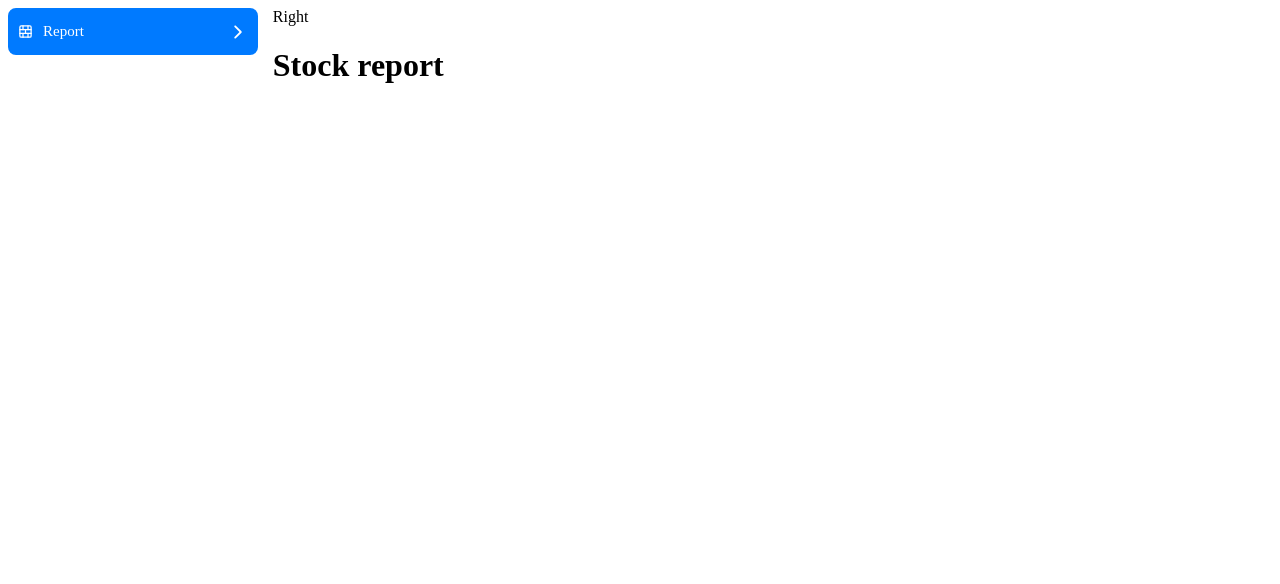
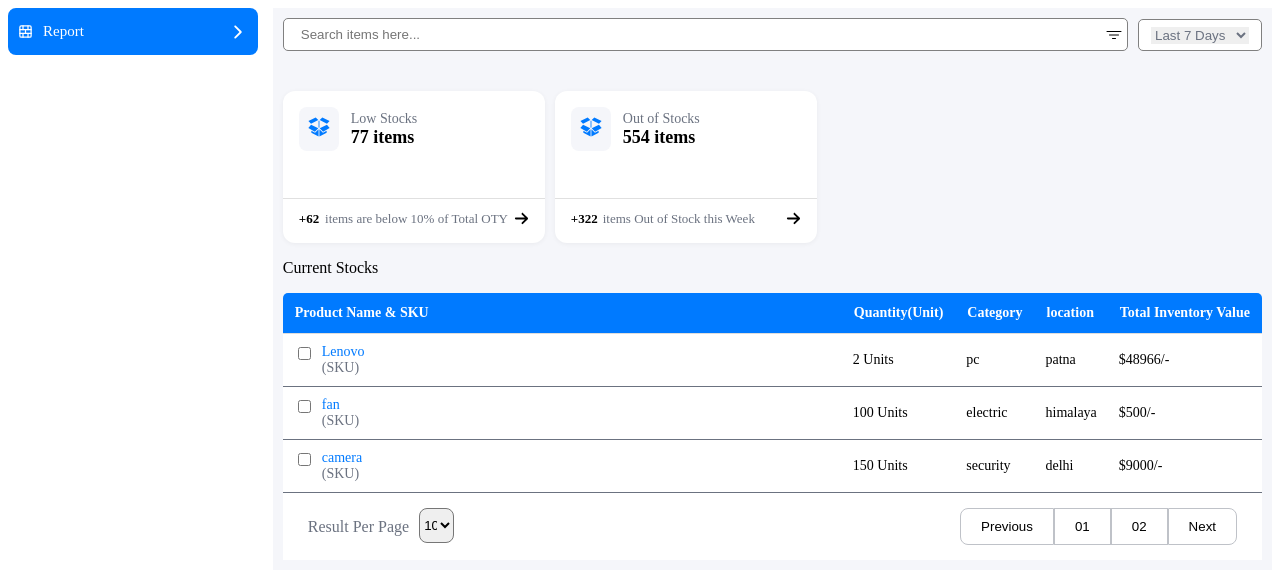
Before and after one commit to itsJitu/sales-report, a React (Vite) app: page / in a window 1280 px wide. Shown: the top 584 px of the page. Built offline with nearby package versions, Linux system fonts and the light colour scheme.

Commit message:
completed First page Stock report

```diff
--- a/src/components/First.jsx
+++ b/src/components/First.jsx
@@ -116,7 +116,7 @@ function First() {
         </div>
 
         <div style={{ width: "80%" }}>
-          Right
+
           <Outlet />
         </div>
       </div>
--- a/src/components/StockReport.jsx
+++ b/src/components/StockReport.jsx
@@ -1,13 +1,218 @@
-import React from 'react'
+import React from "react";
+import "./StockeReport.css";
+import { IoFilterOutline } from "react-icons/io5";
+import { GiCardboardBox } from "react-icons/gi";
+import { FaArrowRight } from "react-icons/fa6";
+
+const dummyData = [
+  {
+    id: 1,
+    productName: "Lenovo",
+    quantity: "2",
+    category: "pc",
+    location: "patna",
+    totalinventeryvalue: "48966",
+  },
+  {
+    id: 2,
+    productName: "fan",
+    quantity: "100",
+    category: "electric",
+    location: "himalaya",
+    totalinventeryvalue: "500",
+  },
+  {
+    id: 3,
+    productName: "camera",
+    quantity: "150",
+    category: "security",
+    location: "delhi",
+    totalinventeryvalue: "9000",
+  },
+];
 
 function StockReport() {
   return (
-  <>
-    <div>
-      <h1>Stock report</h1>
-    </div>
-  </>
-  )
+    <>
+      <div className="container">
+        <div className="header">
+          {/* search-bar */}
+          <div className="search">
+            <input
+              type="Search"
+              placeholder="Search items here..."
+              className="search-bar"
+            />
+            <IoFilterOutline />
+          </div>
+
+          {/* Sorting & input */}
+          <div className="select">
+            <select className="sort">
+              <option>Last 7 Days</option>
+
+              <option>Last 10 Days</option>
+
+              <option>Last 30 Days</option>
+            </select>
+          </div>
+        </div>
+
+        {/* Boxes */}
+
+        <div className="box-container">
+          {/* box-1 */}
+          <div className="stock-card">
+            <div className="stock-content">
+              <div className="icon">
+                <GiCardboardBox className="box-icon" />
+              </div>
+              <div className="text">
+                <p className="title">Low Stocks</p>
+                <p className="count">
+                  <b className="bold">77 items</b>
+                </p>
+              </div>
+            </div>
+
+            <div className="footer">
+              <hr className="divider" />
+              <div className="footer-text">
+                <span>
+                  <b>+62</b>
+                </span>
+                <span className="footer-text-color">
+                  items are below 10% of Total OTY
+                </span>
+                <div>
+                  <FaArrowRight
+                    style={{ fontSize: "15px" }}
+                    className="arrow-icon"
+                  />
+                </div>
+              </div>
+            </div>
+          </div>
+
+          {/* box-2 */}
+          <div className="stock-card">
+            <div className="stock-content">
+              <div className="icon">
+                <GiCardboardBox className="box-icon" />
+              </div>
+              <div className="text">
+                <p className="title">Out of Stocks</p>
+                <p className="count">
+                  <b className="bold">554 items</b>
+                </p>
+              </div>
+            </div>
+
+            <div className="footer">
+              <hr className="divider" />
+              <div className="footer-text">
+                <div className="span-footer">
+                  <span>
+                    <b>+322</b>
+                  </span>
+                  <span className="footer-text-color">
+                    items Out of Stock this Week
+                  </span>
+                </div>
+                <div>
+                  <FaArrowRight
+                    style={{ fontSize: "15px" }}
+                    className="arrow-icon"
+                  />
+                </div>
+              </div>
+            </div>
+          </div>
+        </div>
+
+        {/* Table Container */}
+
+        <div>
+          <div style={{color: "#000000"}}>
+            <p>Current Stocks</p>
+          </div>
+
+          <div className="table-div">
+            <table>
+              <thead>
+                <tr className="table-stock">
+                  <th
+                    style={{
+                      textAlign: "left",
+                      borderTopLeftRadius: "5px",
+                      width: "70%",
+                    }}
+                  >
+                    Product Name & SKU
+                  </th>
+                  <th>Quantity(Unit)</th>
+                  <th>Category</th>
+                  <th>location</th>
+                  <th style={{ borderTopRightRadius: "5px" }}>
+                    Total Inventory Value
+                  </th>
+                </tr>
+              </thead>
+
+              <tbody>
+                {dummyData.map((item) => (
+                  <tr className="content" key={item.id}>
+                    <td className="table-details">
+                      <div className="checkbox">
+                        <div>
+                          <input type="checkbox" />
+                        </div>
+                        <div>
+                          <span style={{color:"#007AFF"}}>{item.productName}</span> <br /> <span style={{color:"#6B7280"}}>(SKU)</span>
+                        </div>
+                      </div>
+                    </td>
+                    <td className="table-details">{item.quantity} Units</td>
+                    <td className="table-details">{item.category}</td>
+                    <td className="table-details">{item.location}</td>
+                    <td className="table-details">
+                      ${item.totalinventeryvalue}/-
+                    </td>
+                  </tr>
+                ))}
+              </tbody>
+            </table>
+          </div>
+
+          {/* pagination */}
+
+          <div style={{display:"flex", justifyContent:"space-between", background:"white", padding: "15px 25px"}}>
+          <div className="foot">
+            <span style={{color:"#6B7280", marginTop: "10px"}}>Result Per Page</span>
+            <div className="page">
+            <select className="page-border">
+              <option>10</option>
+            </select>
+            </div>
+            </div>
+
+            {/* next & previous button */}
+
+            <div className="footer-button">
+              <button class="button" style={{borderTopLeftRadius:"8px", borderBottomLeftRadius:"8px"}}>Previous</button>
+              <button class="button">01</button>
+              <button class="button">02</button>
+              <button class="button" style={{borderTopRightRadius:"8px", borderBottomRightRadius:"8px"}}>Next</button>
+            </div>
+
+          </div>
+
+        </div>
+
+
+      </div>
+    </>
+  );
 }
 
-export default StockReport
+export default StockReport;
--- /dev/null
+++ b/src/components/StockeReport.css
@@ -0,0 +1,205 @@
+.container {
+    padding: 10px 10px;
+    background-color: #F5F6FA;
+}
+
+.header {
+    display: flex;
+    justify-items: center;
+    gap: 10px;
+    align-items: center;
+}
+
+.search {
+    border: 1px solid gray;
+    display: flex;
+    justify-content: space-between;
+    align-items: center;
+    width: 100%;
+    padding: 0px 5px;
+    background-color: white;
+    border-radius: 5px;
+}
+
+.search-bar {
+    border: none;
+    outline: none;
+    padding: 8px 12px;
+    color: #6B7280;
+}
+
+
+.select {
+     border: 1px solid gray;
+     padding: 6px 12px;
+     background-color: white;
+     border-radius: 5px;
+}
+
+.sort {
+    border: none;
+    outline: none;
+    color: #6B7280;
+}
+
+.box-container {
+    margin-top: 40px;
+    display: flex;
+    gap: 10px;
+}
+
+.stock-card {
+  width: 230px;
+  height: 120px;
+  padding: 16px;
+  border-radius: 12px;
+  background-color: white;
+  box-shadow: 0 1px 5px rgba(0, 0, 0, 0.05);
+  display: flex;
+  flex-direction: column;
+  justify-content: space-between;
+}
+
+
+
+.stock-content {
+  display: flex;
+  align-items: center;
+  gap: 12px;
+}
+
+.icon {
+  background-color: #F5F6FA;
+  padding: 8px;
+  border-radius: 8px;
+}
+
+.box-icon {
+  color: #007AFF;
+  font-size: 24px;
+}
+
+.title {
+  margin: 0;
+  font-size: 14px;
+  color: #6B7280;
+}
+
+.count {
+  margin: 0;
+  font-size: 18px;
+  color: #000;
+}
+
+.bold {
+    color: #000000;
+}
+
+.divider {
+  border: none;
+  border-top: 1px solid #E0E0E0;
+  margin: 12px 0;
+  margin-left: -16px;
+  margin-right: -16px;
+}
+
+.footer {
+  font-size: 13px;
+}
+
+.footer-text {
+    display: flex;
+    gap: 2px;
+    justify-content: space-between;
+}
+
+.span-footer {
+    gap: 5px;
+    display: flex;
+}
+
+.footer-text-color {
+    color:#6B7280
+}
+
+.arrow-icon {
+    font-size: 10px;
+    display: flex;
+    align-items: center;
+}
+
+.table-div {
+    border-radius: 6px;
+}
+
+table {
+  width: 100%;
+  border-collapse: collapse;
+  font-size: 14px;
+  text-align: left;
+}
+
+thead th {
+  padding: 12px;
+  border-bottom: 1px solid #ddd;
+  white-space: pre;
+  background: #007AFF;
+  color: white;
+}
+
+.checkbox {
+    display: flex;
+    align-items: flex-start;
+    gap: 8px;
+}
+
+.table-details {
+    padding: 10px 11px;
+    background-color: white;
+}
+
+.content {
+    border-bottom: 1px solid #6B7280 ;
+}
+
+.footer-line {
+    margin-left: 16px;
+    margin-right: 16px;
+}
+
+.foot {
+    gap: 10px;
+    display: flex;
+}
+
+.page {
+    border: 1px solid #6B7280;
+    /* border-radius: 5px; */
+    border: none;
+    outline: none;
+}
+
+.page-border {
+    /* border: none;
+    outline: none; */
+    width: 35px;
+    height: 35px;
+    border-radius: 8px;
+}
+/*
+.footer-button {
+    border: 1px solid #6B7280;
+    border: none;
+    outline: none;
+    border-radius: 5px;
+} */
+
+.button {
+    border: none;
+    outline: none;
+    border: 1px solid #bfc2c8;
+    background-color: white;
+    padding: 10px 20px;
+    border-collapse: collapse;
+
+}
```
